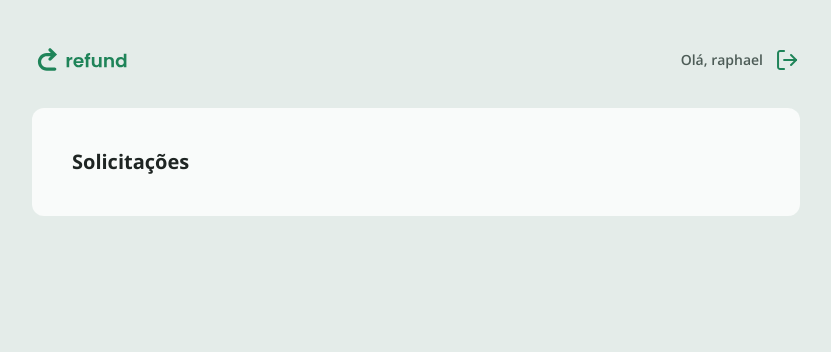
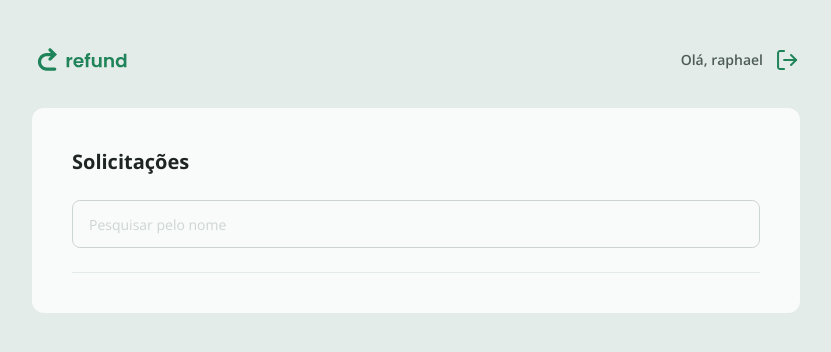
Before and after one commit to Raphael-Steimvacher/Refund_2.0, a React (Vite) app: page / in a window 1280 px wide. Shown: the top 352 px of the page, without its empty margins (224-1055 px from the left). Built offline with nearby package versions, Linux system fonts and the light colour scheme.

Commit message:
criando o component de Input de pesquisa

```diff
--- a/src/pages/Dashboard.tsx
+++ b/src/pages/Dashboard.tsx
@@ -1,7 +1,25 @@
+import { useState } from "react"
+
+import { Input } from "../components/input"
+
 export function Dashboard() {
+  const [name, setName] = useState("")
+  function fetchRefunds(event: React.FormEvent) {
+    event.preventDefault()
+  }
   return (
     <div className="bg-gray-500 rounded-xl p-10 md:min-w-[768px]">
       <h1 className="text-g-100 font-bold text-xl flex-1">Solicitações</h1>
+
+      <form
+        onSubmit={fetchRefunds}
+        className="flex flex-1 items-center justify-between pb-6 border-b-[1px] border-b-gray-400 md:flex-row gap-2 mt-6"
+      >
+        <Input
+          placeholder="Pesquisar pelo nome"
+          onChange={(event) => setName(event.target.value)}
+        />
+      </form>
     </div>
   )
 }
```
